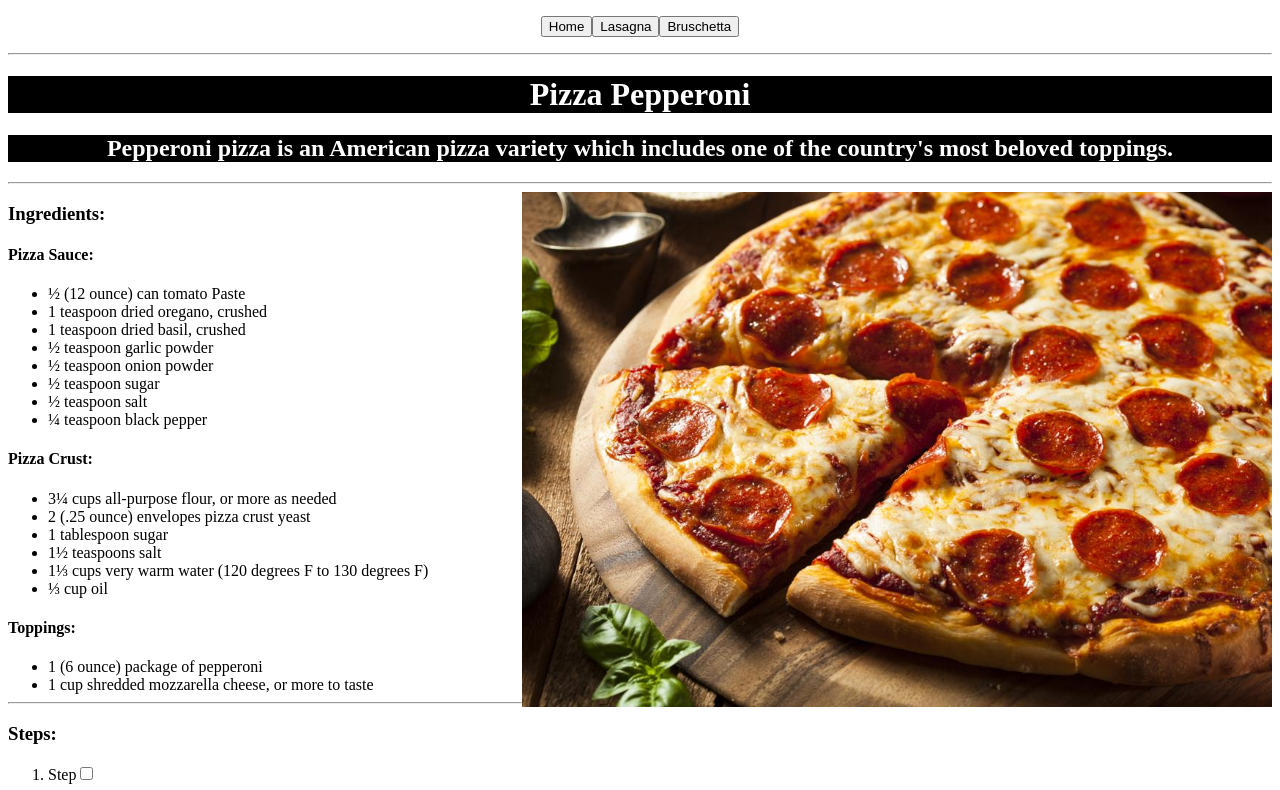
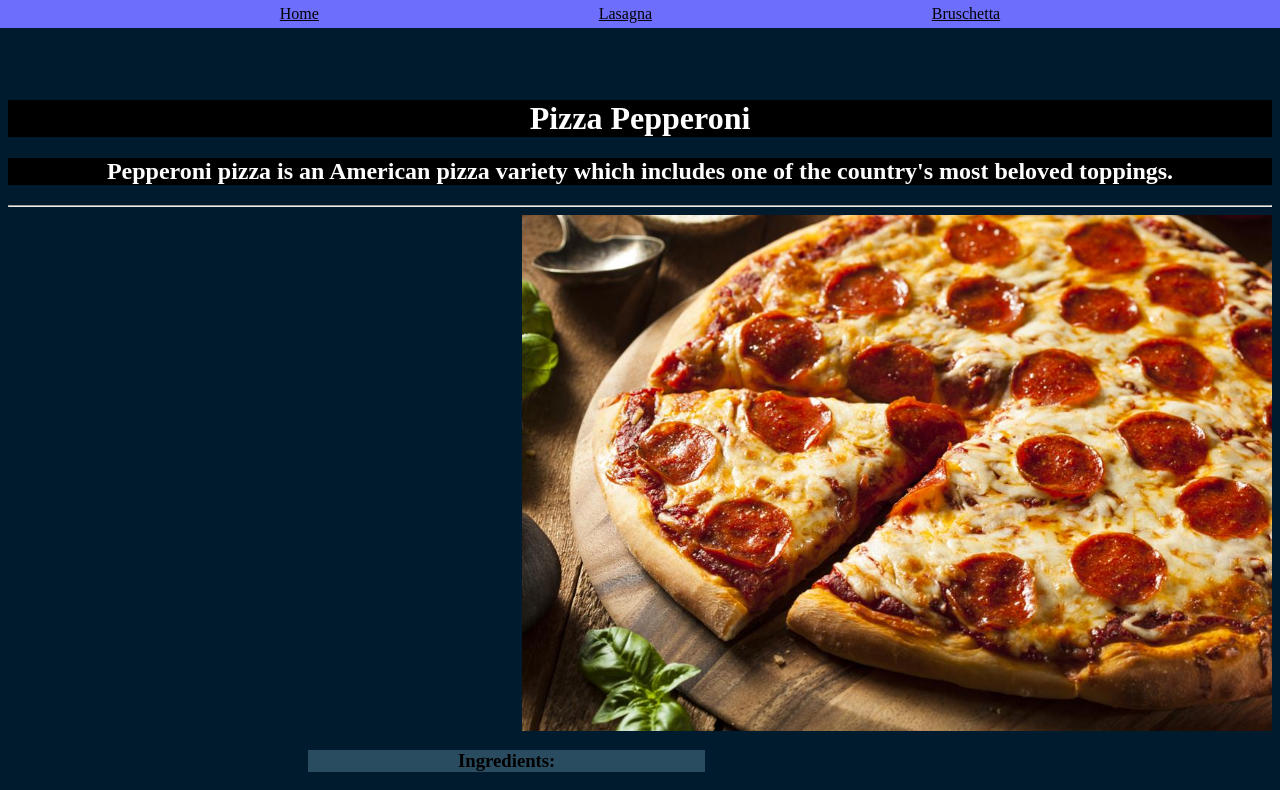
Before and after one commit to jasonfilips/odin-recipes, a plain HTML site: page recipes/pizza-pepperoni.html in a window 1280 px wide. Shown: the top 790 px of the page. Drawn offline with Linux system fonts and the light colour scheme.

Commit message:
Added a flexbox style to the nav bar of recipe pages

```diff
--- a/recipes/pizza-pepperoni.html
+++ b/recipes/pizza-pepperoni.html
@@ -8,7 +8,7 @@
     <link rel="stylesheet" href="../style.css">
 </head>
 <body>
-    <p class="top-page-links"><a href="../index.html"><button>Home</button></a><a href="./lasagna.html"><button>Lasagna</button></a><a href="./bruschetta.html"><button>Bruschetta</button></a><hr></p>
+    <nav class="navbar"><a href="../index.html">Home</a><a href="./lasagna.html">Lasagna</a><a href="./bruschetta.html">Bruschetta </a></nav>
 
     <h1 class="title food">Pizza Pepperoni</h1>
     <h2 class="title text">Pepperoni pizza is an American pizza variety which includes one of the country's most beloved toppings.</h2><hr>
@@ -47,7 +47,6 @@
         <li>1 cup shredded mozzarella cheese, or more to taste </li>
     </ul>
 
-    <hr>
     <h3>Steps:</h3>
 
     <ol>
--- a/style.css
+++ b/style.css
@@ -1,20 +1,80 @@
-.top-page-links {
+.title.ingredients {
+    background-color: #294C60;
     text-align: center;
+    padding:0 150px 0 150px;
+    color: black;
+    margin-bottom: 0px;
+    margin-right: 0px;
+    margin-left: 300px;
+    display: inline-block;
 }
+
 
 .title {
     text-align: center;
     background-color: black;
     color: white;
 }
+.title.food{
+    margin-top: 100px;
+}
 
 ul{
     font-size: 16px;
     text-align: left;
-    margin: 0 auto;
+    margin: 0;
+    background-color: #A3A3FF;
+    border-radius: 10px;
+
+}
+ol{
+    text-align: justify;
+    background-color: #A3A3FF;
 }
 
 img {
     width: 750px;
     height: auto;
 }
+h3{
+    background-color: #294C60;
+    text-align: center;
+    padding:0 150px 0 150px;
+    color: black;
+    margin-bottom: 0px;
+    margin-right: 0px;
+    margin-left: 300px;
+    display: inline-block;
+}
+h4{
+    background-color: #294C60;
+    text-align: center;
+    padding:0 150px 0 150px;
+    color: black;
+    margin-bottom: 0px;
+    margin-right: 0px;
+    margin-left: 300px;
+    display: inline-block;
+}
+
+.navbar{
+    position: fixed;
+    top:0;
+    left: 0;
+    width: 100%;
+    text-align: center;
+    padding: 5px 0 5px 0;
+    background-color: rgba(110, 110, 252, 1);
+    display:flex;
+    justify-content: space-evenly;
+}
+
+html{
+    background-color: #001B2E;
+}
+a{
+    color: black;
+}
+a:hover{
+    color:red;
+}
```
Also changed, not shown: index.html (+1 -0 lines), recipes/bruschetta.html (+4 -4 lines), recipes/lasagna.html (+3 -2 lines).
